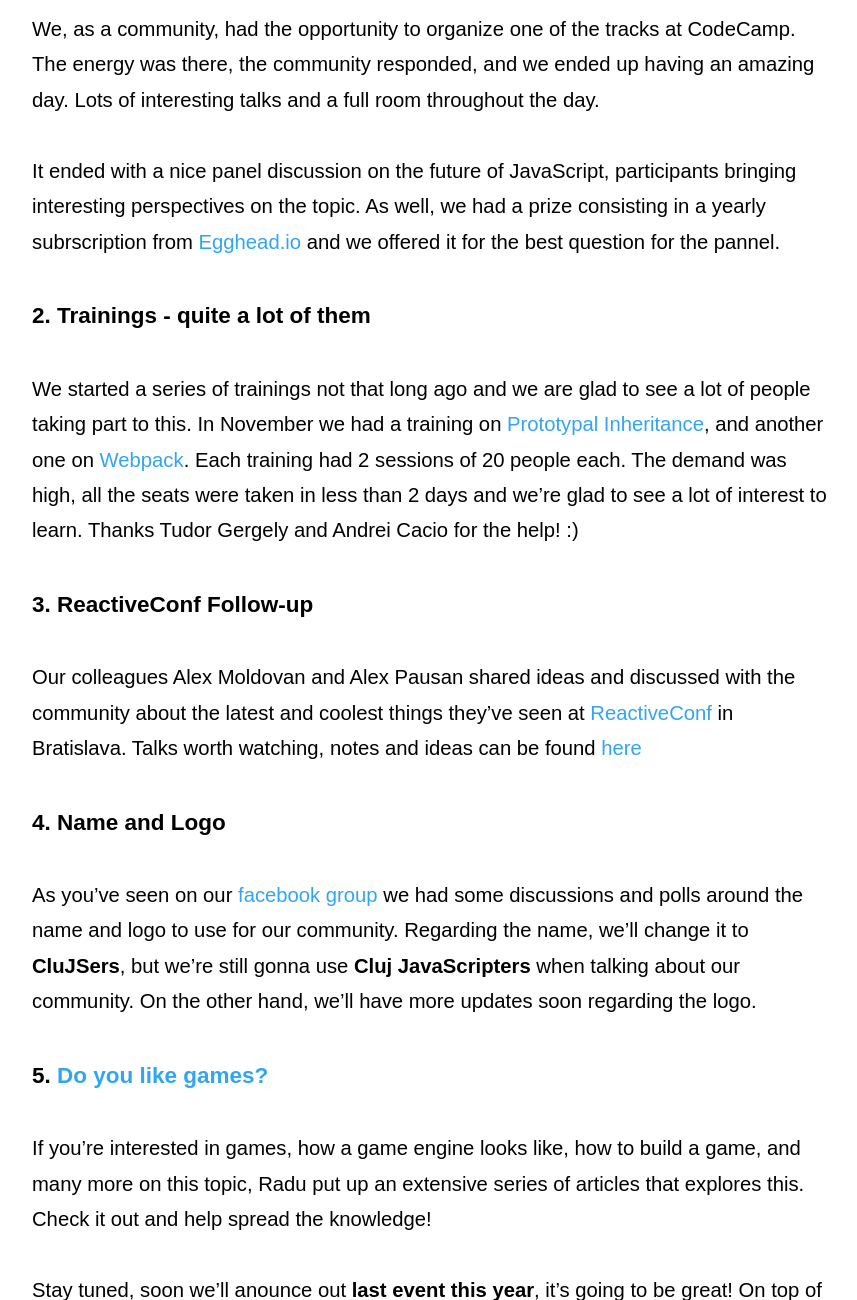
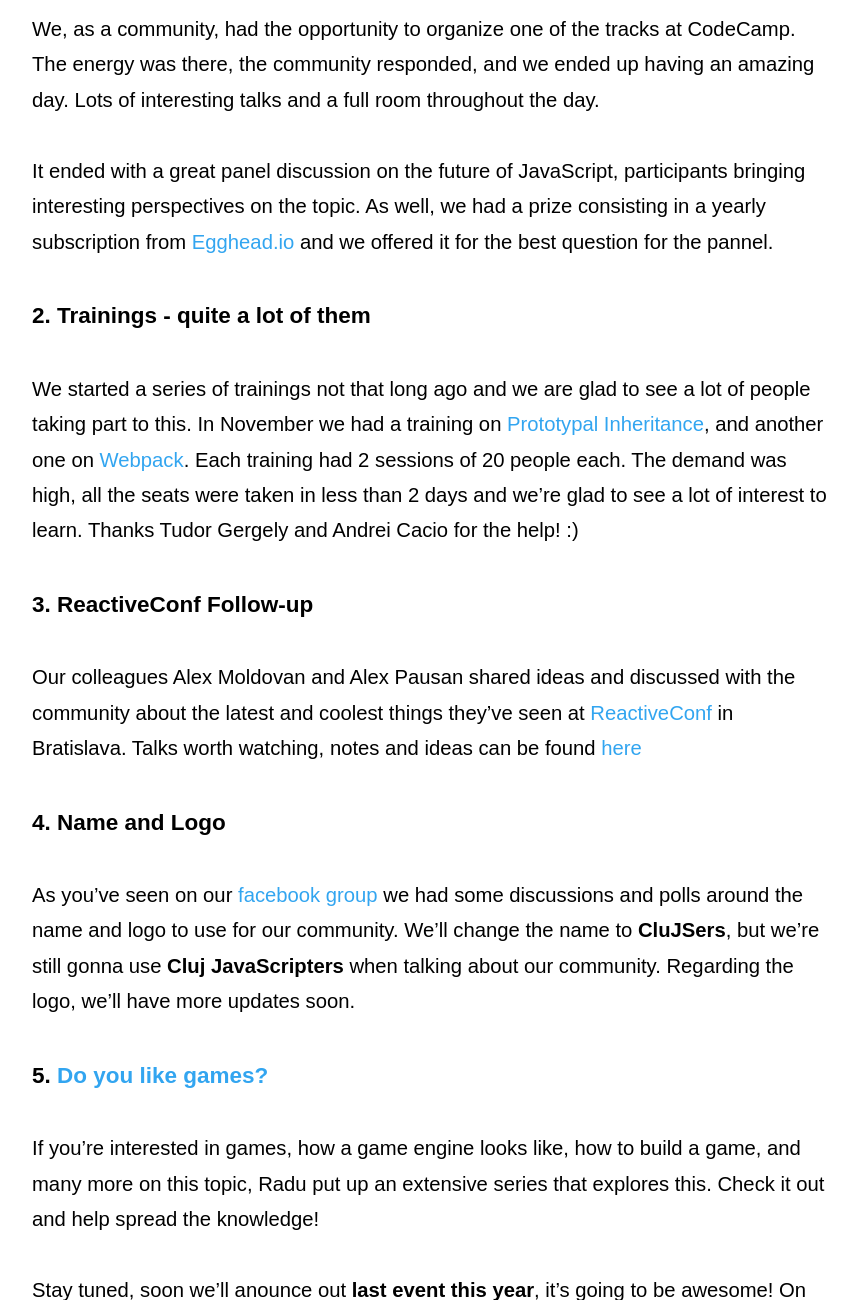
Before and after one commit to jsheroes/cluj-javascripters.github.io, a Jekyll site: the page built from _posts/2016-11-28-week-in-review.md, in a window 1280 px wide and 1400 px high, scrolled down 799 px, cut to the strip 100-1400 px from the top of the window. Shown: the whole strip, without its empty margins (208-1065 px from the left). Built offline with Jekyll 4.4.1, drawn with Linux system fonts in a browser that asks for light colours; some web fonts are replaced; some of the changed text lies outside the part shown.

Commit message:
Latest updates for week in review

```diff
--- a/_posts/2016-11-28-week-in-review.md
+++ b/_posts/2016-11-28-week-in-review.md
@@ -20,8 +20,8 @@
 We, as a community, had the opportunity to organize one of the tracks at CodeCamp.
 The energy was there, the community responded, and we ended up having an amazing day. Lots of interesting talks and a full room throughout the day.
 
-It ended with a nice panel discussion on the future of JavaScript, participants bringing interesting perspectives on the topic.
-As well, we had a prize consisting in a yearly subrscription from [Egghead.io](https://egghead.io/) and we offered it for the best question for the pannel.
+It ended with a great panel discussion on the future of JavaScript, participants bringing interesting perspectives on the topic.
+As well, we had a prize consisting in a yearly subscription from [Egghead.io](https://egghead.io/) and we offered it for the best question for the pannel.
 
 
 ### 2. Trainings - quite a lot of them
@@ -41,15 +41,17 @@
 
 ### 4. Name and Logo
 
-As you've seen on our [facebook group](https://www.facebook.com/groups/clujsers) we had some discussions and polls around the name and logo to use for our community.
-Regarding the name, we'll change it to __CluJSers__, but we're still gonna use __Cluj JavaScripters__ when talking about our community. On the other hand, we'll have more updates soon regarding the logo.
+As you've seen on our [facebook group](https://www.facebook.com/groups/clujsers/permalink/549680255235884/) we had some discussions and polls around the name and logo to use for our community.
+We'll change the name to __CluJSers__, but we're still gonna use __Cluj JavaScripters__ when talking about our community. Regarding the logo, we'll have more updates soon.
 
 
 ### 5. [Do you like games?](https://blog.hellojs.org/javascript-do-you-like-games-part-1-c1320c2c52ec#.uaj654vo6)
-If you're interested in games, how a game engine looks like, how to build a game, and many more on this topic, Radu put up an extensive series of articles that explores this. Check it out and help spread the knowledge!
+If you're interested in games, how a game engine looks like, how to build a game, and many more on this topic, Radu put up an extensive series that explores this. Check it out and help spread the knowledge!
 
 
-Stay tuned, soon we'll anounce out __last event this year__, it's going to be great!
+
+Stay tuned, soon we'll anounce out __last event this year__, it's going to be awesome!
 On top of that, we're going to share some __plans and ideas__ for the __future__.
 
-Have an amazing week and enjoy the mini vacation! :)
+
+Wish you all an amazing week and enjoy the mini vacation! :)
```
